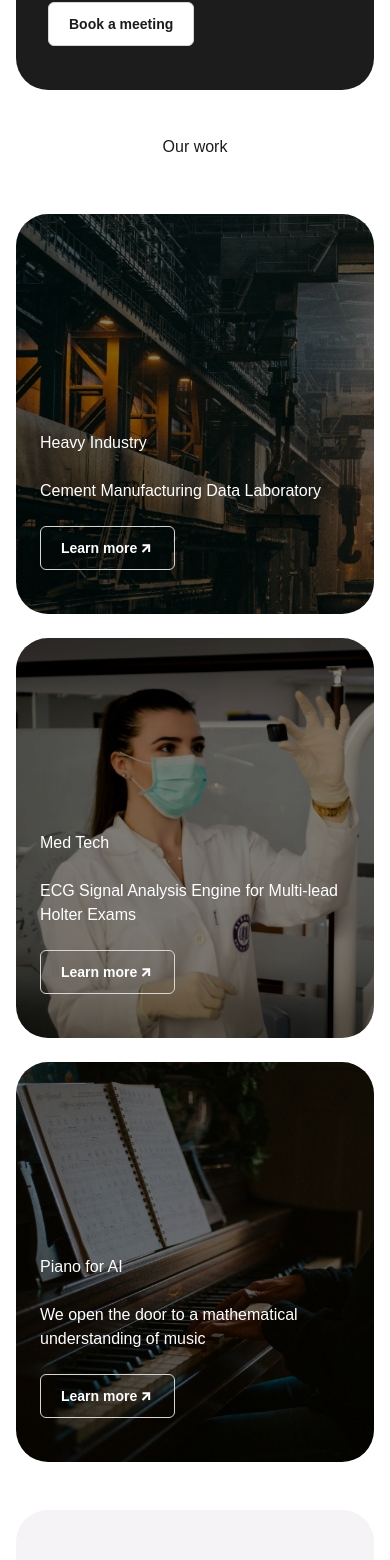
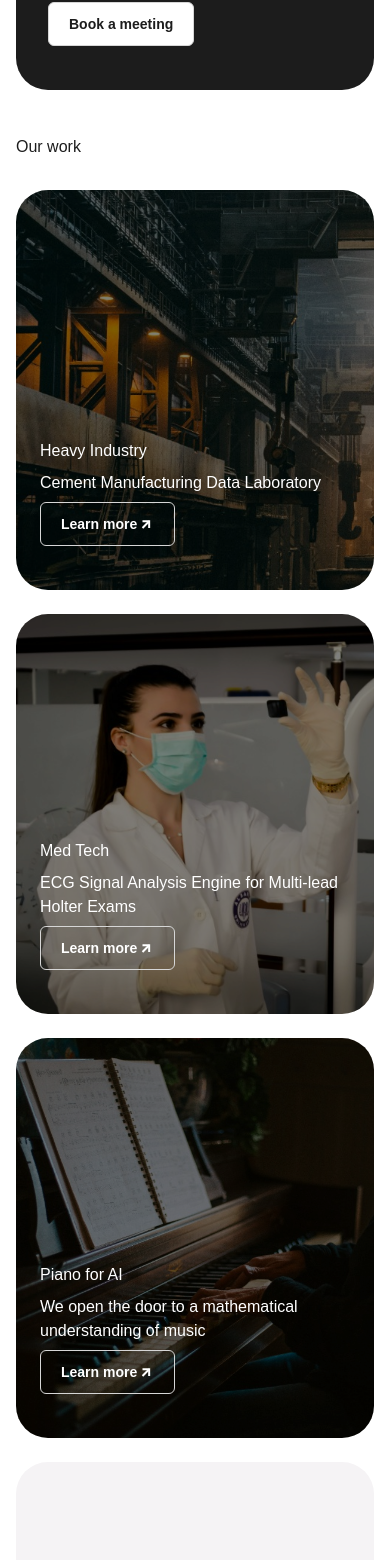
Before and after one commit to Nospoko/epr-landing, a Next.js app in the folder algrtm/: page / in a window 390 px wide. Shown: the part 2638-4198 px from the top of the page. Built offline with nearby package versions, Linux system fonts and the light colour scheme.

Commit message:
PROLL-305 checked text sizes and corrected gaps in OurWork.js mobile screens

```diff
--- a/algrtm/src/components/OurWork.js
+++ b/algrtm/src/components/OurWork.js
@@ -4,14 +4,14 @@ import CustomIcon from "./shared/CustomIcon";
 
 const OurWork = () => {
   return (
-    <section className=" w-full flex flex-col justify-center items-center text-center gap-6 mt-[2.75rem] mx-[1rem] md:mt-[7.75rem] md:mx-[4.56rem] xl:mx-[5.88rem] bg-neutralLight-neutral100 dark:bg-neutralDark-neutral100">
-      <h4 className="h4 lg:h2 text-neutralLight-neutral10 dark:text-neutralDark-neutral10">
+    <section className=" w-full flex flex-col justify-center items-center text-center mt-[2.75rem] mx-[1rem] md:mt-[7.75rem] md:mx-[4.56rem] xl:mx-[5.88rem] bg-neutralLight-neutral100 dark:bg-neutralDark-neutral100">
+      <h4 className="h4 lg:h2 text-neutralLight-neutral10 dark:text-neutralDark-neutral10 self-start md:self-center">
         Our work
       </h4>
       <div className="flex flex-col items-center justify-center w-full lg:flex-row gap-[1.5rem] md:flex-row xl:gap-[2rem] mt-[2rem]">
         <div className="relative flex flex-col justify-end items-center self-stretch pt-[9.29169rem] pb-[0.02081rem] rounded-[2rem] w-full md:w-[20.25rem] h-[25rem] bg-center bg-cover text-neutralLight-neutral100">
           <div className="absolute inset-0 bg-[url('/heavyIndustry-bg-image.jpeg')] bg-no-repeat bg-cover bg-center brightness-50 rounded-[2rem]"></div>
-          <div className="absolute inset-0 flex flex-col justify-end items-start text-left self-stretch gap-[1.5rem] px-[1.5rem] py-[2.75rem] lg:p-[2rem] xl:p-[2.75rem]">
+          <div className="absolute inset-0 flex flex-col justify-end items-start text-left self-stretch gap-[0.5rem] md:gap-[1.5rem] px-[1.5rem] py-[2.75rem] lg:p-[2rem] xl:p-[2.75rem]">
             <h5 className="h5_small mt-[3rem] test-left">Heavy Industry </h5>
             <p className="p2">Cement Manufacturing Data Laboratory</p>
             <div className="flex items-start">
@@ -28,7 +28,7 @@ const OurWork = () => {
 
         <div className="relative flex flex-col justify-end items-center self-stretch pt-[9.29169rem] pb-[0.02081rem] rounded-[2rem] w-full md:w-[20.25rem] h-[25rem] bg-center bg-cover text-neutralLight-neutral100">
           <div className="absolute inset-0 bg-[url('/labAssistant-bg-image.jpeg')] bg-no-repeat bg-cover bg-center brightness-50 rounded-[2rem]"></div>
-          <div className="absolute inset-0 flex flex-col justify-end items- text-left self-stretch gap-[1.5rem] px-[1.5rem] py-[2.75rem] lg:p-[2rem] xl:p-[2.75rem]">
+          <div className="absolute inset-0 flex flex-col justify-end items- text-left self-stretch gap-[0.5rem] md:gap-[1.5rem] px-[1.5rem] py-[2.75rem] lg:p-[2rem] xl:p-[2.75rem]">
             <h5 className="h5_small mt-[3rem] test-left">Med Tech </h5>
             <p className="p2">
               ECG Signal Analysis Engine for Multi-lead Holter Exams
@@ -47,7 +47,7 @@ const OurWork = () => {
 
         <div className="relative flex flex-col justify-end items-center self-stretch pt-[9.29169rem] pb-[0.02081rem] rounded-[2rem] w-full md:w-[20.25rem] h-[25rem] bg-center bg-cover text-neutralLight-neutral100">
           <div className="absolute inset-0 bg-[url('/pianoPlaying-bg-image.jpeg')] bg-no-repeat bg-cover bg-center brightness-50 rounded-[2rem]"></div>
-          <div className="absolute inset-0 flex flex-col justify-end items- text-left self-stretch gap-[1.5rem] px-[1.5rem] py-[2.75rem] lg:p-[2rem] xl:p-[2.75rem]">
+          <div className="absolute inset-0 flex flex-col justify-end items- text-left self-stretch gap-[0.5rem] md:gap-[1.5rem] px-[1.5rem] py-[2.75rem] lg:p-[2rem] xl:p-[2.75rem]">
             <h5 className="h5_small mt-[3rem] test-left">Piano for AI </h5>
             <p className="p2">
               We open the door to a mathematical understanding of music
--- a/algrtm/src/styles/typography.css
+++ b/algrtm/src/styles/typography.css
@@ -58,6 +58,7 @@
     font-size: 2rem;
     font-weight: 500;
     line-height: 2.48rem;
+    font-style: normal;
   }
 
   .h5_small_bold {
```
